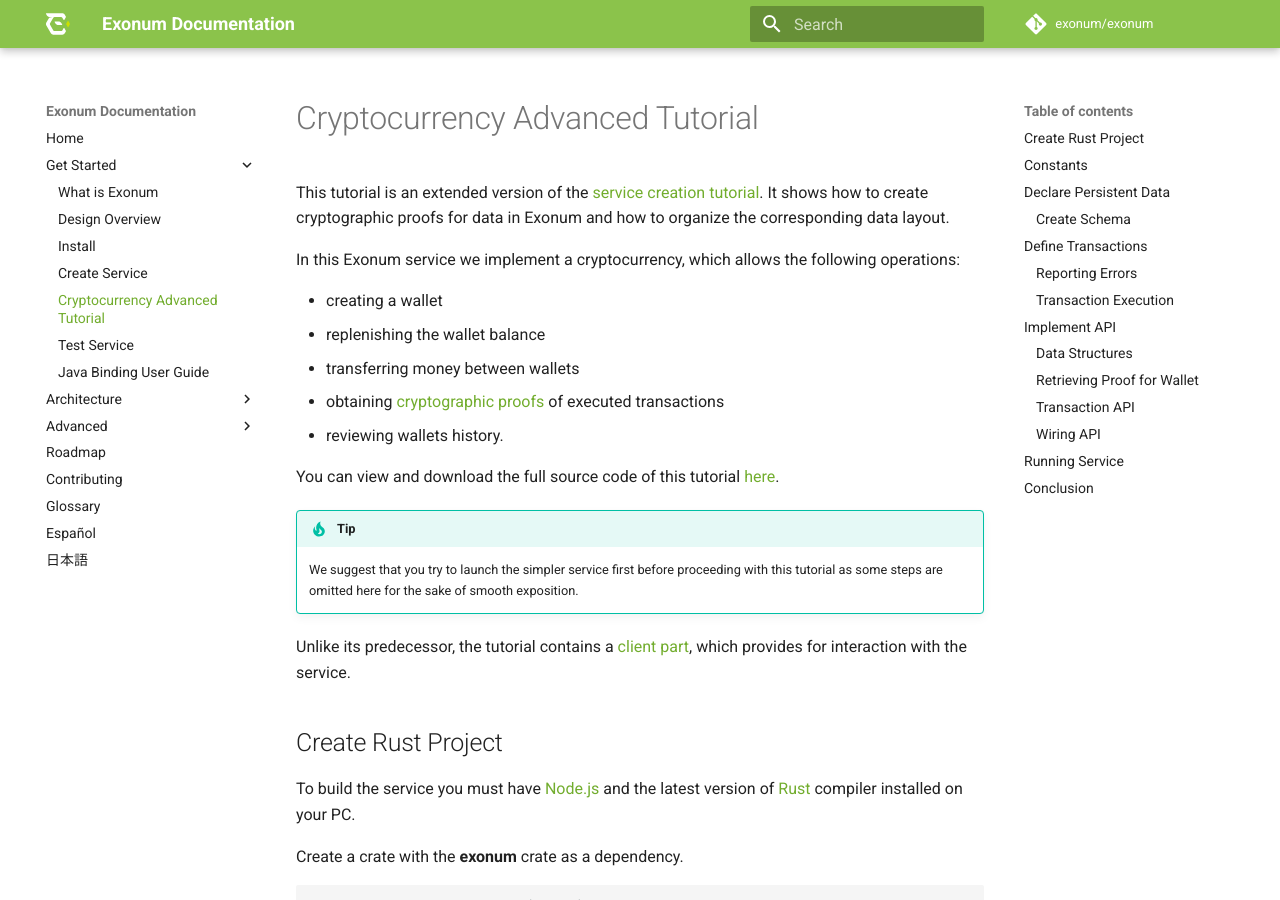
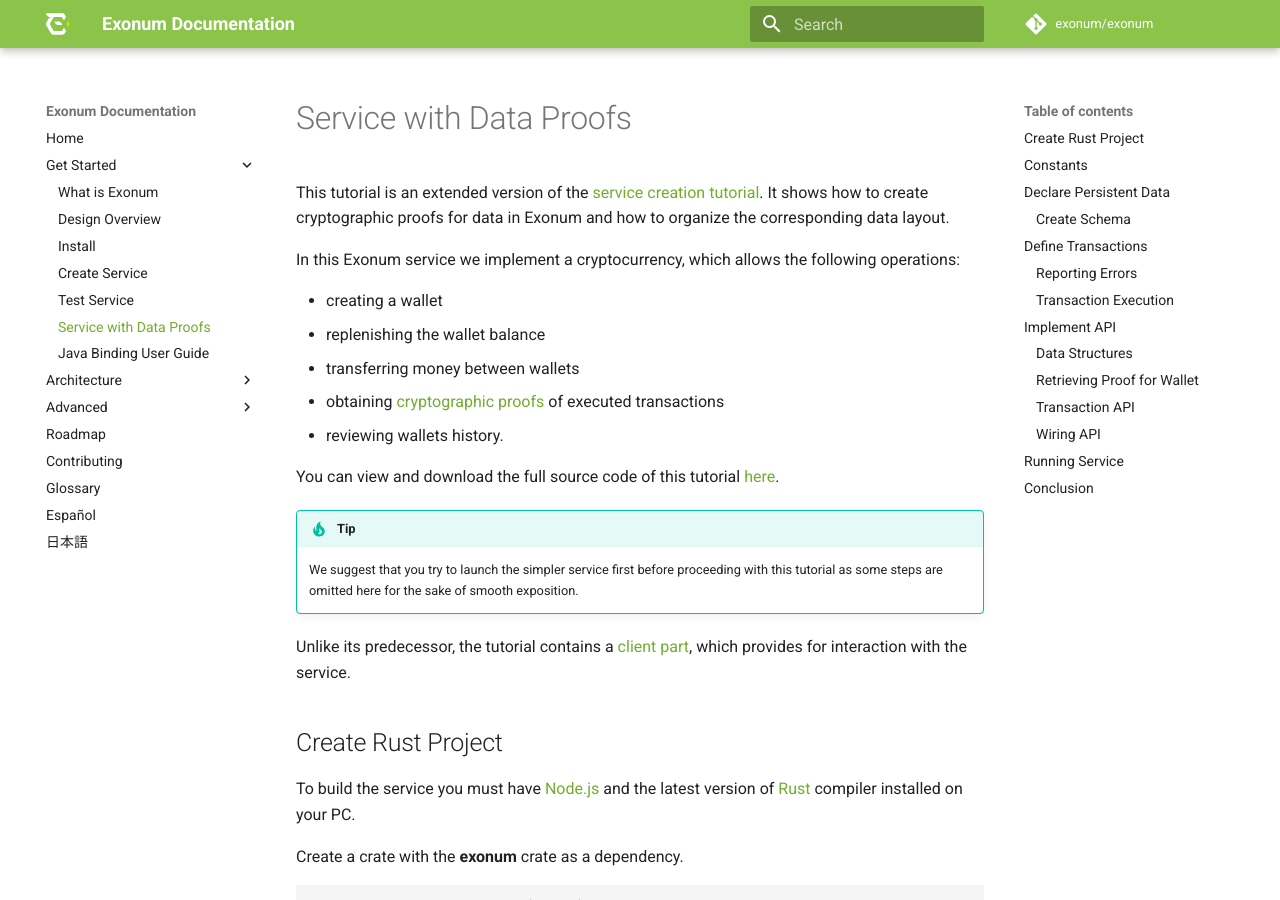
Before and after one commit to exonum/exonum-doc, an MkDocs documentation site: the page built from src/get-started/data-proofs.md, in a window 1280 px wide and 900 px high. Built offline with MkDocs 1.6.1 and Material for MkDocs 9.7.7, drawn with Linux system fonts in a browser that asks for light colours; comment, search, counter and statistics services are not loaded; old or Windows-style settings are respelled for this version of MkDocs.

Commit message:
Rename advanced tutorial

```diff
--- a/mkdocs.yml
+++ b/mkdocs.yml
@@ -52,10 +52,10 @@
     - 'Install': 'get-started/install.md'
     # Writing one's first Exonum service
     - 'Create Service': 'get-started/create-service.md'
-    # An advanced tutorial for building a cryptocurrency services
-    - 'Cryptocurrency Advanced Tutorial': 'get-started/cryptocurrency-advanced.md'
     # Testing one's first Exonum service
     - 'Test Service': 'get-started/test-service.md'
+    # An advanced tutorial for building a cryptocurrency services
+    - 'Service with Data Proofs': 'get-started/data-proofs.md'
     - 'Java Binding User Guide': 'get-started/java-binding.md'
   - 'Architecture':
     # Includes guidelines for services
--- a/src/get-started/cryptocurrency-advanced.md
+++ b/src/get-started/data-proofs.md
@@ -1,4 +1,4 @@
-# Cryptocurrency Advanced Tutorial
+# Service with Data Proofs
 
 This tutorial is an extended version of the
 [service creation tutorial](create-service.md).
```
Also changed, not shown: src/get-started/create-service.md (+1 -1 lines).
